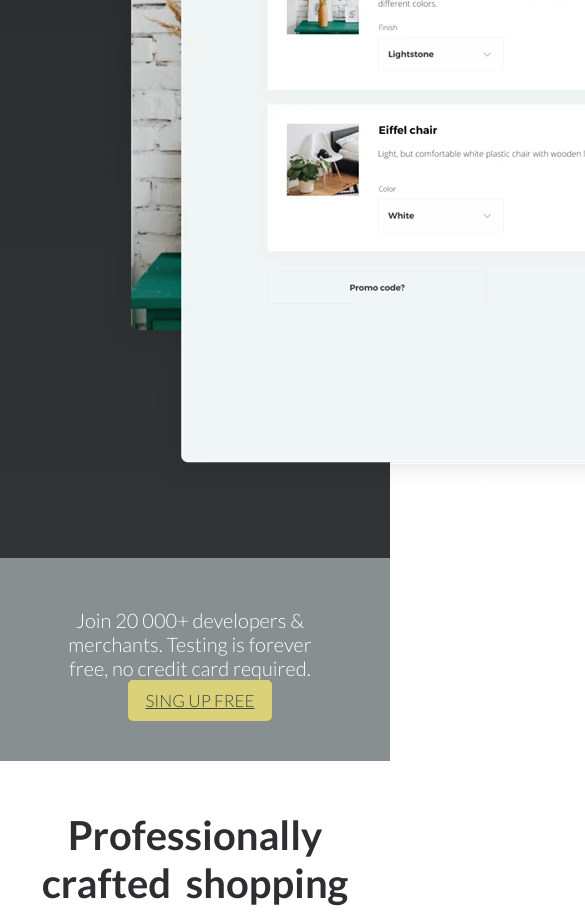
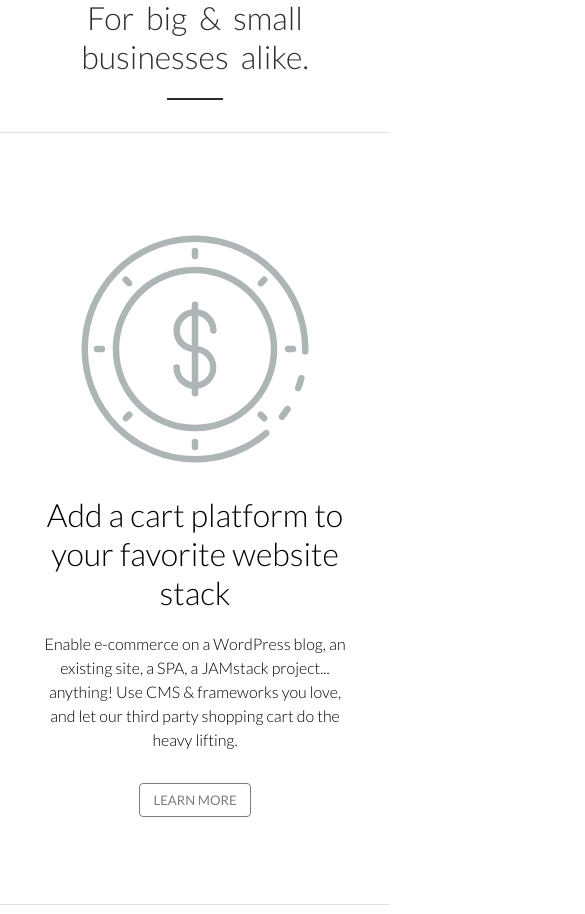
Before and after one commit to al-xafis/cart-portfolio, a React (Create React App) app: page / in a window 390 px wide. Shown: the part 1080-1994 px from the top of the page, 585 px wide, since content can reach past the window. Built offline with nearby package versions, Linux system fonts and the light colour scheme.

Commit message:
made main page responsive

```diff
--- a/src/components/Announcement/Announcement.css
+++ b/src/components/Announcement/Announcement.css
@@ -17,4 +17,5 @@
   font-size: 1.7rem;
   font-weight: 300;
   border: none;
+  text-decoration: none;
 }
--- a/src/components/App.css
+++ b/src/components/App.css
@@ -21,3 +21,9 @@ body {
 .ml {
   margin-left: 1.7rem;
 }
+
+@media screen and (max-width: 64.375em) {
+  html {
+    font-size: 50%;
+  }
+}
--- a/src/components/Features/Feature.js
+++ b/src/components/Features/Feature.js
@@ -2,24 +2,6 @@ import React from 'react';
 import Button from '../Button/Button';
 
 const Feature = ({ left }) => {
-  if (left) {
-    return (
-      <div className="feature">
-        <div className="feature__description">
-          <h3>Add a cart platform to your favorite website stack</h3>
-          <p>
-            Enable e-commerce on a WordPress blog, an existing site, a SPA, a JAMstack project... anything!
-            Use CMS & frameworks you love, and let our third party shopping cart do the heavy lifting.
-          </p>
-          <Button text="Learn More" classh="feature__button"/>
-        </div>
-        <div className="feature__pic">
-          <img src="/pics/dollar-coin.svg" alt="feature_pic"/>
-        </div>
-
-      </div>
-      );
-  } else {
     return (
       <div className="feature">
         <div className="feature__pic">
@@ -37,6 +19,6 @@ const Feature = ({ left }) => {
       );
   }
 
-};
+
 
 export default Feature;
--- a/src/components/Features/Features.css
+++ b/src/components/Features/Features.css
@@ -32,19 +32,21 @@
 .feature {
   padding: 12rem 16rem;
   display: flex;
-  justify-content: center;
+  justify-content: space-between;
   align-items: center;
   border-bottom: 1px inset #e1e3e3;
 }
 
 .feature__description {
   width: 40%;
+  order: 3;
 }
 
 .feature__pic {
   width: 40%;
   display: block;
   text-align: center;
+  order: 2;
 }
 
 .feature__pic img {
@@ -68,4 +70,27 @@
   border: 1px solid black;
   font-size: 1.65rem;
   opacity: .5;
+  text-decoration: none;
+  color: inherit;
 }
+
+@media screen and (max-width: 64.375em) {
+  .feature {
+    padding: 12rem 5rem;
+    display: flex;
+    justify-content: center;
+    align-items: center;
+    flex-direction: column;
+    border-bottom: 1px inset #e1e3e3;
+  }
+
+  .feature__description {
+    width: 100%;
+    text-align: center;
+  }
+
+  .feature__pic {
+    width: 100%;
+    margin-bottom: 3rem;
+  }
+}
--- a/src/components/Features/Features.js
+++ b/src/components/Features/Features.js
@@ -10,9 +10,9 @@ const Features = () => {
       <h2>Professionally crafted shopping cart platform</h2>
       <p>For big & small businesses alike.</p>
       </div>
-      <Feature left="left"/>
       <Feature />
-      <Feature left="left"/>
+      <Feature />
+      <Feature />
     </div>
   )
 };
--- a/src/components/Footer/Footer.css
+++ b/src/components/Footer/Footer.css
@@ -84,3 +84,19 @@
   font-weight: 700;
   font-style: italic;
 }
+
+@media screen and (max-width: 64.375em) {
+
+  .footer {
+    padding: 2rem 3rem 0;
+  }
+
+  .footer_top {
+    flex-direction: column;
+  }
+
+  .footer__socials{
+    align-self: center;
+    order: 1;
+  }
+}
--- a/src/components/Hero/Hero.css
+++ b/src/components/Hero/Hero.css
@@ -1,12 +1,12 @@
 .top_page {
   width: 100%;
   background: linear-gradient(1turn, #303435,#292d2d 47.83%, #151618);
-  min-height: 90rem;
+  /* min-height: 90rem; */
 }
 
 .hero {
   padding: 15rem 10rem 5rem 10rem;
-  min-height: 70rem;
+  /* min-height: 70rem; */
   text-align: center;
 }
 
@@ -21,6 +21,7 @@
   font-size: 1.7rem;
   opacity: 1;
   transition: opacity .2s;
+  text-decoration: none;
 }
 
 .hero__top__button:hover{
@@ -38,7 +39,13 @@
   margin-bottom: 6rem;
 }
 
-.hero_bottom img {
+.hero__bottom img {
   width: 100%;
   max-width: 1080px;
 }
+
+@media screen and (max-width: 64.375em) {
+  .hero__bottom img {
+    width: 100%;
+  }
+}
--- a/src/components/Navbar/Navbar.css
+++ b/src/components/Navbar/Navbar.css
@@ -14,6 +14,7 @@
   font-weight: 300;
   transform: translate3d(0,2rem,0);
   transition: all 325ms cubic-bezier(.4,.25,.3,1);
+  z-index: 99;
 }
 
 .nav-att {
@@ -59,3 +60,9 @@
 .nav__auth {
 
 }
+
+@media screen and (max-width: 64.375em) {
+  .nav__item {
+    display: none;
+  }
+}
```
